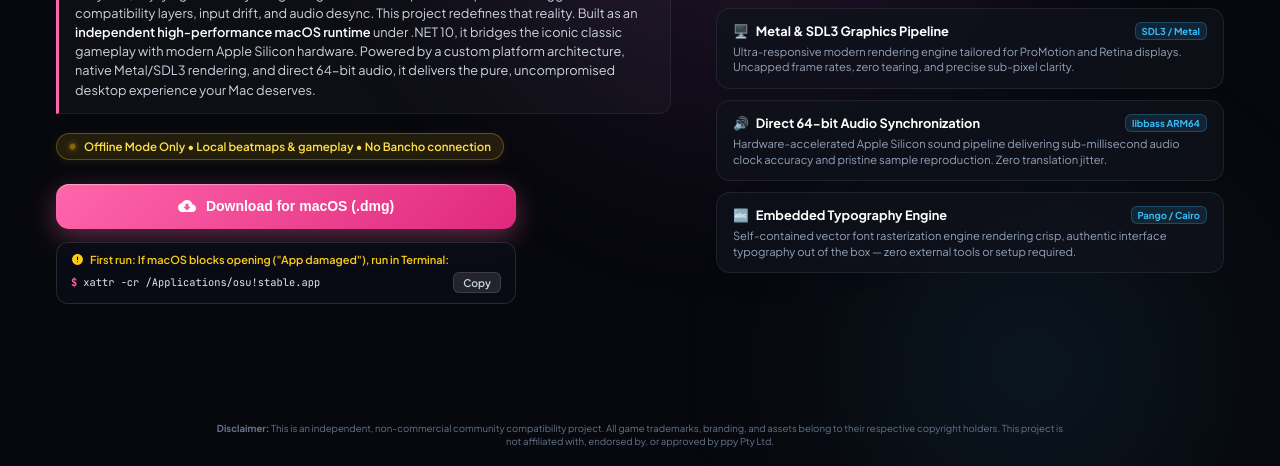
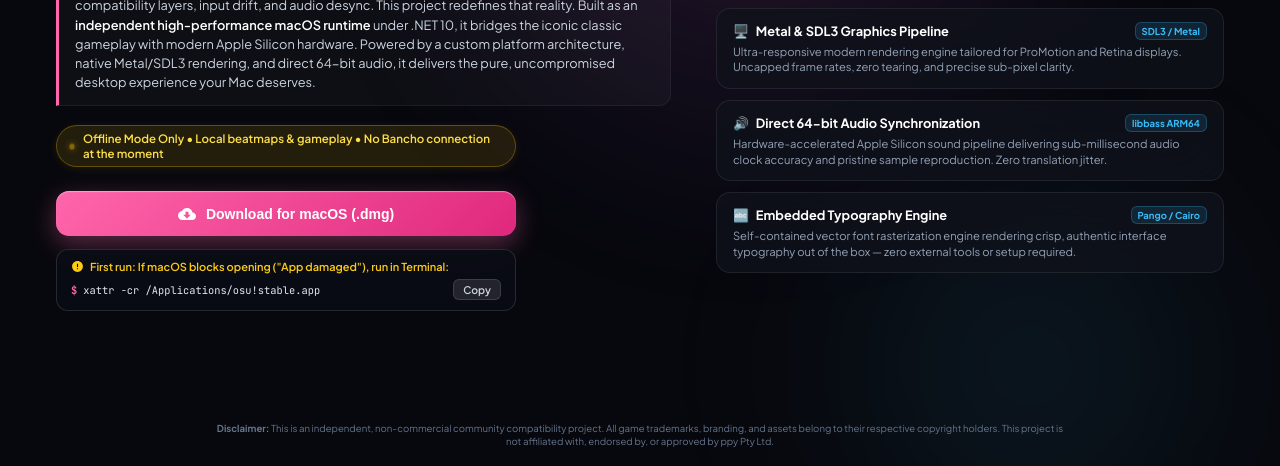
Before and after one commit to osustabmac/unofficial_osustable_mac, a plain HTML site: page website/index.html in a window 1280 px wide. Shown: the part 334-800 px from the top of the page. Drawn offline with Linux system fonts and the light colour scheme.

Commit message:
docs: clarify that Bancho connection is unavailable at the moment

```diff
--- a/website/index.html
+++ b/website/index.html
@@ -538,7 +538,7 @@
         <div class="cta-container">
           <div class="offline-pill">
             <span class="offline-dot"></span>
-            <span id="offline-text">Offline Mode Only • Local beatmaps & gameplay • No Bancho connection</span>
+            <span id="offline-text">Offline Mode Only • Local beatmaps & gameplay • No Bancho connection at the moment</span>
           </div>
 
           <button class="btn-download" id="btn-download" onclick="triggerDownload()">
@@ -641,7 +641,7 @@
         badge: "Apple Silicon Native (ARM64) • .NET 10 • Zero Wine",
         title: "The Classic Rhythm Experience.<br><span class='gradient-text'>Engineered Natively for Apple Silicon.</span>",
         story: "For years, enjoying classic rhythm gaming on macOS required compromise: sluggish 32-bit compatibility layers, input drift, and audio desync. This project redefines that reality. Built as an <span class='story-highlight'>independent high-performance macOS runtime</span> under .NET 10, it bridges the iconic classic gameplay with modern Apple Silicon hardware. Powered by a custom platform architecture, native Metal/SDL3 rendering, and direct 64-bit audio, it delivers the pure, uncompromised desktop experience your Mac deserves.",
-        offlineText: "Offline Mode Only • Local beatmaps & gameplay • No Bancho connection",
+        offlineText: "Offline Mode Only • Local beatmaps & gameplay • No Bancho connection at the moment",
         dlText: "Download for macOS (.dmg)",
         gkTitle: "First run: In the DMG open \"Activate & Launch\", or run in Terminal:",
         copyLabel: "Copy",
@@ -662,7 +662,7 @@
         badge: "Нативно для Apple Silicon (ARM64) • .NET 10 • Без Wine",
         title: "Класичний ритм-геймінг.<br><span class='gradient-text'>Створений нативно для Apple Silicon.</span>",
         story: "Роками запуск класичної ритм-гри на macOS вимагав компромісів: неповоротких 32-бітних емуляторів, затримок вводу та розсинхрону звуку. Цей проєкт змінює правила гри. Створене як <span class='story-highlight'>незалежне високопродуктивне середовище для macOS</span> на базі .NET 10, воно об'єднує культовий геймплей із сучасними чіпами Apple Silicon. Завдяки власній платформовій архітектурі, нативному рендерингу Metal/SDL3 та прямому 64-бітному аудіо, ви отримуєте чистий, безкомпромісний відгук, на який заслуговує ваш Mac.",
-        offlineText: "Лише оффлайн-режим • Локальні карти та геймплей • Без підключення до Bancho",
+        offlineText: "Лише оффлайн-режим • Локальні карти та геймплей • На даний момент без підключення до Bancho",
         dlText: "Завантажити для macOS (.dmg)",
         gkTitle: "Перший запуск: У DMG відкрийте «Activate & Launch», або виконайте в Терміналі:",
         copyLabel: "Копіювати",
```
Also changed, not shown: 1 other file.
